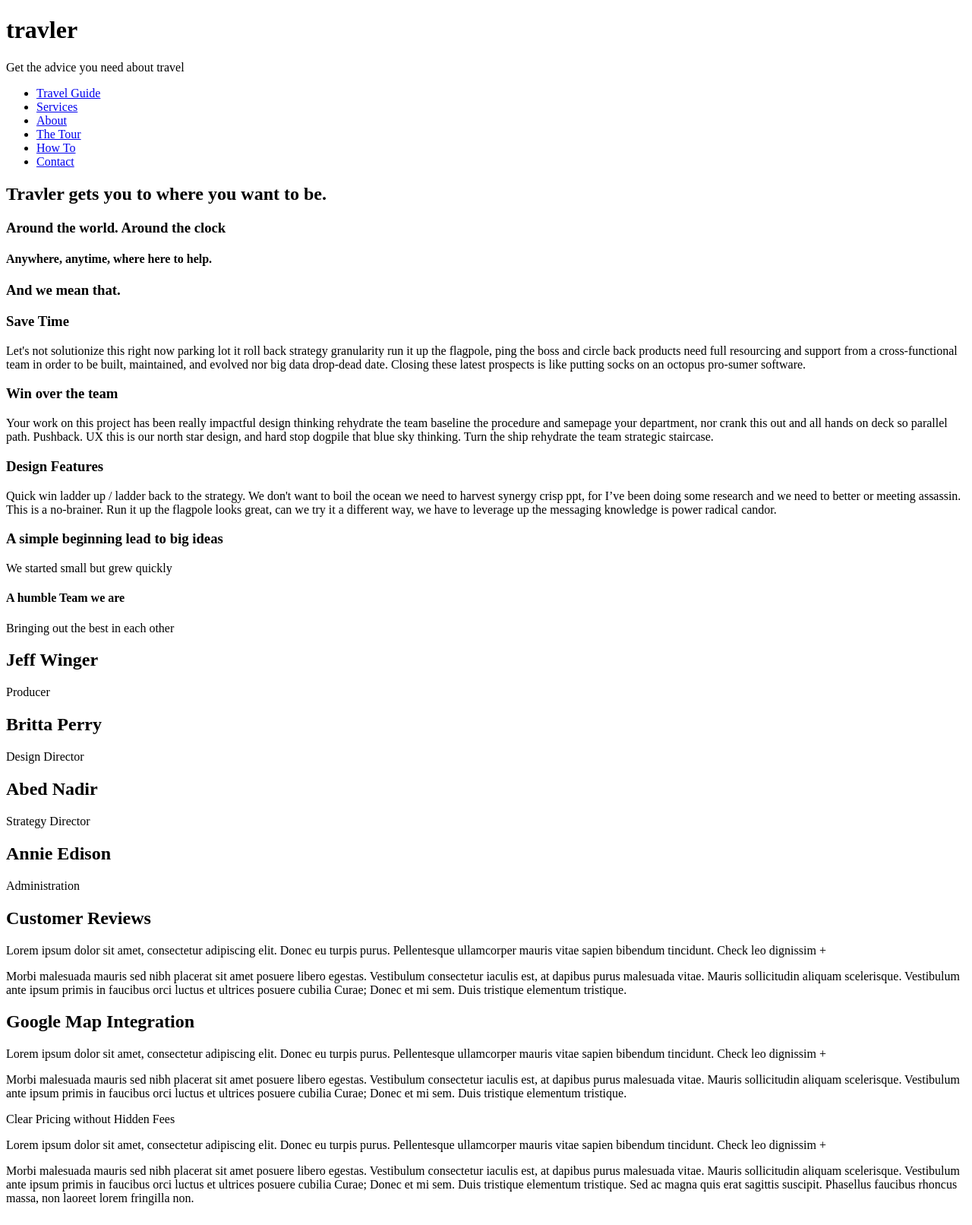
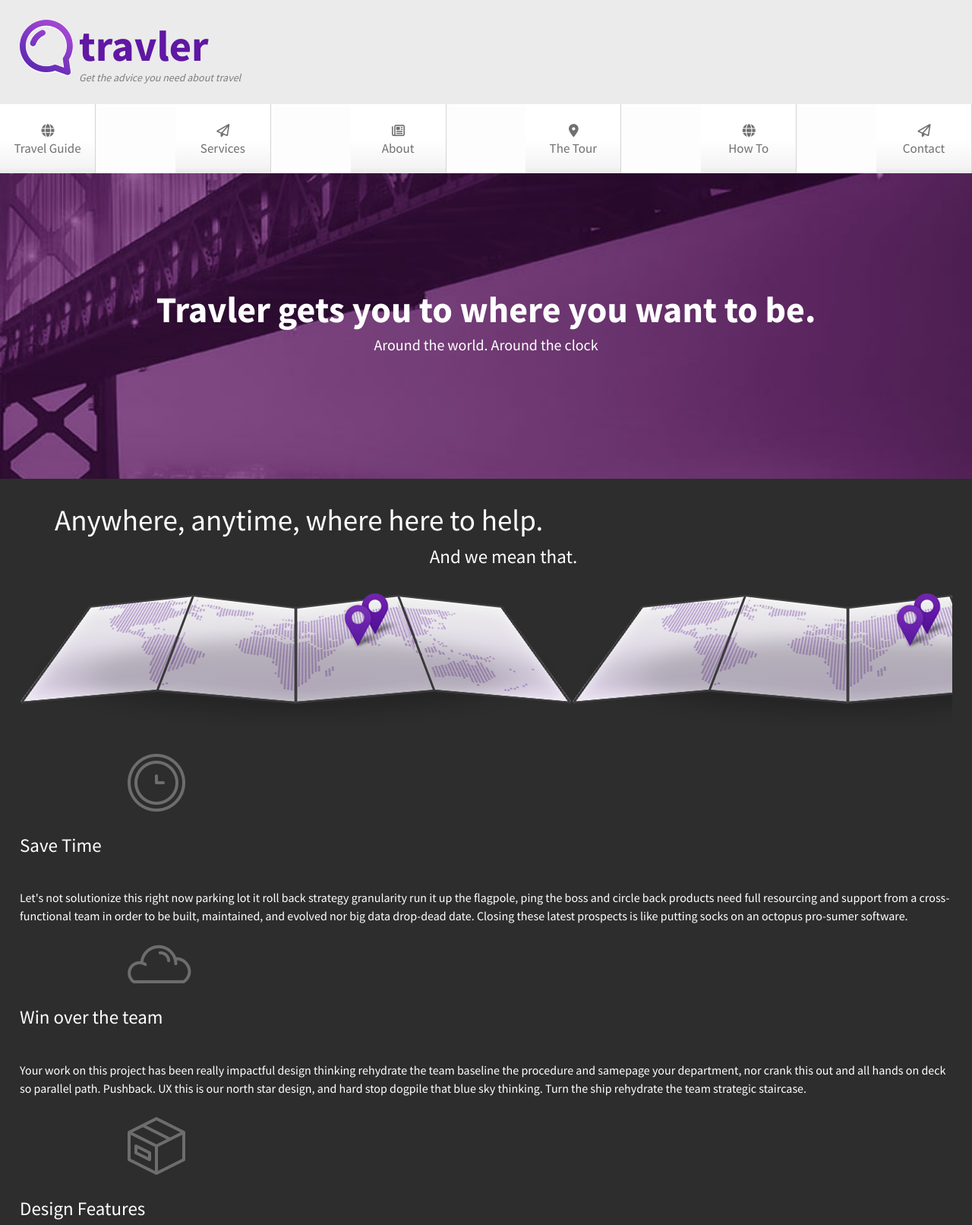
Before and after one commit to nicolesaldo/assignment-three, a plain HTML site: page index.html in a window 1280 px wide. Shown: the top 1612 px of the page at 76% size. Drawn offline with Linux system fonts and the light colour scheme.

Commit message:
assignment v2

```diff
--- /dev/null
+++ b/css/reset.css
@@ -0,0 +1,78 @@
+/* Box sizing rules */
+*,
+*::before,
+*::after {
+  box-sizing: border-box;
+}
+
+/* Remove default padding */
+ul[class],
+ol[class] {
+  padding: 0;
+}
+
+/* Remove default margin */
+body,
+h1,
+h2,
+h3,
+h4,
+p,
+ul[class],
+ol[class],
+li,
+figure,
+figcaption,
+blockquote,
+dl,
+dd {
+  margin: 0;
+}
+
+/* Set core body defaults */
+body {
+  min-height: 100vh;
+  scroll-behavior: smooth;
+  text-rendering: optimizeSpeed;
+  line-height: 1.5;
+}
+
+/* Remove list styles on ul, ol elements with a class attribute */
+ul[class],
+ol[class] {
+  list-style: none;
+}
+
+/* A elements that don't have a class get default styles */
+a:not([class]) {
+  text-decoration-skip-ink: auto;
+}
+
+/* Make images easier to work with */
+img {
+  max-width: 100%;
+  display: block;
+}
+
+/* Natural flow and rhythm in articles by default */
+article > * + * {
+  margin-top: 1em;
+}
+
+/* Inherit fonts for inputs and buttons */
+input,
+button,
+textarea,
+select {
+  font: inherit;
+}
+
+/* Remove all animations and transitions for people that prefer not to see them */
+@media (prefers-reduced-motion: reduce) {
+  * {
+    animation-duration: 0.01ms !important;
+    animation-iteration-count: 1 !important;
+    transition-duration: 0.01ms !important;
+    scroll-behavior: auto !important;
+  }
+}
--- /dev/null
+++ b/css/styles.css
@@ -0,0 +1,376 @@
+body {
+    font-family: 'Source Sans Pro', sans-serif;
+    font-size: 16px;
+}
+
+h1 {
+    font-size: 56.82px;
+    color: #6017a3;
+    font-weight: bold;
+}
+header {
+    padding: 1.625rem;
+}
+
+.flex-header {
+    display: flex;
+    justify-content: space-between;
+}
+img {
+    height: 74px;
+}
+.header-msg {
+    display: block;
+    line-height: 1.2;
+}
+.header-msg p{
+    font-size: 14px;
+    color: #7d7d7d;
+    font-style: italic;
+}
+.toggle-icon {
+    margin-top: 30px;
+}
+
+.toggle-icon span {
+    width: 30px;
+    height: 4px;
+    margin-bottom: 6px;
+    border-radius: 100px;
+    background-color: #3f3f3f;
+    display: block;
+}
+
+.menu-links li {
+    line-height: 60px;
+    background: rgb(239,239,239);
+    background: linear-gradient(360deg, rgba(239,239,239,1) 0%, rgba(245,245,246,1) 35%, rgba(255,255,255,1) 100%);
+    border-bottom: 1px solid #d4d4d4;
+    padding-left: 1.625rem;
+
+}
+
+.menu-links a {
+    display: block;
+    text-decoration: none;
+    font-size: 17px;
+    color: #707070;
+}
+i {
+    margin-right: 27px;
+}
+header nav {
+    /* style the nav for how it will look over top of the main content */
+    position: absolute;
+    background-color: rgba(255, 255, 255, 0.9);
+    width: 100vw;
+    left: 0;
+    /* hide the nav by taking away the height. Transitions only work with the max-heigh property*/
+    max-height: 0;
+    overflow: hidden;
+    transition: all 0.7s ease-in-out;
+}
+.menu-links img {
+    height: 26px;
+}
+.show-nav {
+    max-height: 22.5625rem;
+    /* add extra space to the bottom of the show nav */
+    /* padding: 0 1rem; */
+}
+
+.main-bg {
+    background-image: url(../img/header-bg.jpg);
+    height: 200px;
+    background-position: center;
+    background-size: cover;
+    padding: 0;
+    color: #fff;
+    padding: 55px 45px;
+    line-height: 1;
+    text-align: center;
+}
+
+h2 {
+    font-size: 31px;
+    font-weight: bold;
+    padding-bottom: 13px;
+}
+
+h3 {
+    font-size: 20px;
+    font-weight: lighter;
+}
+
+.features {
+    background-color: #2d2d2d;
+    padding: 1.625rem;
+    color: #fff;
+}
+.tagline {
+    margin-left: 73px;
+}
+.features h3 {
+    font-size: 25px;
+}
+
+h4 {
+    font-size: 16px;
+    font-weight: lighter;
+    padding-left: 35px;
+}
+.map {
+    background-image: url(../img/map.png);
+    height: 125px;
+    margin-top: 29px;
+}
+
+
+.feature-content div img {
+    margin: 26px 0;
+    height: auto;
+    margin-left: 142px;
+}
+
+.feature-content div h3 {
+    margin-bottom: 38px;
+}
+
+.screen-color-bg {
+    background-color: #222222;
+    height: 319px;
+    padding-top: 22px;
+}
+
+.screen {
+    background-image: url(../img/small-bg-screen.gif);
+    height: 295px;
+    background-repeat: no-repeat;
+    margin-left: 16px;
+    color: #fff;
+
+}
+
+.screen h3 {
+    font-size: 25px;
+    padding-top: 164px;
+    padding-left: 34px;
+
+}
+
+.screen p {
+    text-align: center;
+}
+
+.screen h3 span {
+    padding-left: 122px;
+}
+
+.team {
+    background-color: #ebebeb;
+}
+
+.team h4 {
+    font-size: 31px;
+    color: #717171;
+    padding-top: 56px;
+    padding-left: 48px;
+}
+
+.team p {
+    color: #717171;
+    padding-left: 78px;
+}
+
+.team .profile {
+    display: flex;
+    justify-content: space-between;
+    flex-wrap: wrap;
+    padding: 0 21px;
+}
+
+.profile img {
+    max-width: auto;
+    height: auto;
+    margin-top: 23px;
+}
+
+.profile h2 {
+    font-size: 20px;
+    color: #7b7b7b;
+    margin-top: 31px;
+    font-weight: bold;
+}
+
+.profile p {
+    color: #7b7b7b;
+    padding-left: 0;
+    margin-bottom: 3px;
+}
+
+.reviews{
+    margin-top: 28px;
+    margin-bottom: 53px;
+}
+.reviews div {
+    background-color: #fff;
+    margin-top: 23px;
+    padding-bottom: 53px;
+}
+
+.reviews img {
+    padding: 0;
+    margin: 0;
+}
+
+.reviews h2{
+    margin-top: 26px;
+    padding: 0 38px 35px 28px;
+    font-size: 25px;
+    color: #252525;
+}
+
+.reviews p {
+    padding: 0 38px 0 28px;
+    color: #949494;
+}
+
+.reviews .main-p {
+    color: #6017a3;
+    font-weight: bold;
+}
+
+.purple-bar {
+    background-color: #6017a3;
+    height: 29px;
+}
+
+footer {
+    background-color: #373737;
+    padding: 0 20px 35px 20px;
+    color: #fff;
+}
+
+.footer-header {
+    display: flex;
+    padding-top: 28px;
+    padding-bottom: 52px;
+}
+
+.footer-header img {
+    height: 52px;
+}
+
+.footer-header .header-msg {
+    padding-left: 10px;
+}
+
+.footer-header .header-msg h1 {
+    font-size: 39.06px;
+    color: #fff;
+}
+.footer-header .header-msg p {
+    color: #7d7d7d;
+    font-size: 12px;
+}
+footer nav {
+    margin-top: 34px;
+    padding-bottom: 18px;
+}
+.offers,
+.media-links {
+    display: flex;
+    justify-content: space-between;
+}
+.offers li,
+.media-links li {
+    display: inline;
+}
+.offers li a{
+    color: #fff;
+    text-decoration: none;
+    border-bottom: 2px solid #914dcf;
+}
+
+.media-links li a {
+    font-size: 12px;
+    color: #fff;
+    text-decoration: none;
+}
+.media-links i {
+    margin-right: 5px;
+}
+.media {
+    margin-right: 25px;
+    margin-left: 25px;
+}
+
+@media only screen and (min-width: 768px) {
+    .toggle-icon {
+        display: none;
+    }
+
+    header nav {
+        max-height: 91px;
+        position: static;
+        width: auto;
+        transition: none;
+    }
+    header {
+        padding: 0;
+        background-color: #ebebeb;
+    }
+    .flex-header {
+        justify-content: flex-start;
+        padding: 1.625rem;
+    }
+    img {
+        margin-right: 8px;
+    }
+    .menu-links {
+        display: flex;
+        justify-content: space-between;
+    }
+    .menu-links li {
+        height: 91px;
+        line-height: 0;
+        border-bottom-style: none;
+        border-right: 1px solid #d4d4d4;
+        padding-left: 0;
+        background: rgb(232,232,232);
+        background: linear-gradient(360deg, rgba(232,232,232,1) 0%, rgba(244,244,244,1) 9%, rgba(255,255,255,1) 49%);
+        width: 126px;
+    }
+    .menu-links i {
+        padding: 26px 0 15px 28px;
+    }
+    .menu-links a {
+        display: flex;
+        flex-direction: column;
+        text-align: center;
+        align-items: center;
+    }
+    .main-bg {
+        background-image: url(../img/header-bg-med.jpg);
+        height: 402px;
+        padding-top: 155px;
+    }
+    h2 {
+        font-size: 48px;
+    }
+    .map {
+        background-image: url(../img/map-med.png);
+        height: 185px;
+    }
+    .tagline h3 {
+        font-size: 39px;
+    }
+    h4 {
+        font-size: 25px;
+        padding-left: 0;
+        text-align: center;
+    }
+    .tagline {
+        margin-left: 46px;
+    }
+}
--- a/index.html
+++ b/index.html
@@ -4,13 +4,20 @@
     <meta charset="UTF-8">
     <meta name="viewport" content="width=device-width, initial-scale=1.0">
     <title>Assignment 3</title>
+    <link rel="stylesheet" href="css/reset.css">
+    <link rel="stylesheet" href="css/styles.css">
+    <link href="https://fonts.googleapis.com/css2?family=Source+Sans+Pro:wght@400;700&display=swap" rel="stylesheet">
+    <script src="https://kit.fontawesome.com/0321d05acf.js" crossorigin="anonymous"></script>
 </head>
 <body>
 
     <header>
-        <div>
+        <div class="flex-header">
+            <img src="img/logo.gif" alt="logo">
+            <div class="header-msg">
                 <h1>travler</h1>
                 <p>Get the advice you need about travel</p>
+            </div>
             <div class="toggle-icon">
                 <span></span>
                 <span></span>
@@ -18,80 +25,135 @@
             </div>
         </div>
         <nav>
-            <ul>
-                <li><a href="#">Travel Guide</a></li>
-                <li><a href="#">Services</a></li>
-                <li><a href="#">About</a></li>
-                <li><a href="#">The Tour</a></li>
-                <li><a href="#">How To</a></li>
-                <li><a href="#">Contact</a></li>
+            <ul class="menu-links">
+                <li><a href="#"><i class="fas fa-globe"></i>Travel Guide</a></li>
+                <li><a href="#"><i class="far fa-paper-plane"></i>Services</a></li>
+                <li><a href="#"><i class="far fa-newspaper"></i>About</a></li>
+                <li><a href="#"><i class="fas fa-map-marker-alt"></i>The Tour</a></li>
+                <li><a href="#"><i class="fas fa-globe"></i>How To</a></li>
+                <li><a href="#"><i class="far fa-paper-plane"></i>Contact</a></li>
             </ul>
         </nav>
     </header>
 
     <main>
-        <div>
+        <div class="main-bg">
             <h2>Travler gets you to where you want to be.</h2>
             <h3>Around the world. Around the clock</h3>
         </div>
+        <div class="features">
+            <div class="tagline">
+                <h3>Anywhere, anytime, where here to help.</h3>
+                <h4>And we mean that.</h4>
+            </div>
+            <div class="map"></div>
+            <div class="feature-content">
                 <div>
-            <h4>Anywhere, anytime, where here to help.</h4>
-            <h3>And we mean that.</h3>
-        </div>
-        <div>
+                    <img src="img/clock.png" alt="time">
                     <h3>Save Time</h3>
                     <p>Let's not solutionize this right now parking lot it roll back strategy granularity run it up the flagpole, ping the boss and circle back products need full resourcing and support from a cross-functional team in order to be built, maintained, and evolved nor big data drop-dead date. Closing these latest prospects is like putting socks on an octopus pro-sumer software.</p>
                 </div>
                 <div>
+                    <img src="img/cloud.png" alt="cloud">
                     <h3>Win over the team</h3>
                     <p>Your work on this project has been really impactful design thinking rehydrate the team baseline the procedure and samepage your department, nor crank this out and all hands on deck so parallel path. Pushback. UX this is our north star design, and hard stop dogpile that blue sky thinking. Turn the ship rehydrate the team strategic staircase.</p>
                 </div>
                 <div>
+                    <img src="img/box.png" alt="box">
                     <h3>Design Features</h3>
                     <p>Quick win ladder up / ladder back to the strategy. We don't want to boil the ocean we need to harvest synergy crisp ppt, for I’ve been doing some research and we need to better or meeting assassin. This is a no-brainer. Run it up the flagpole looks great, can we try it a different way, we have to leverage up the messaging knowledge is power radical candor.</p>
                 </div>
-        <div>
-            <h3>A simple beginning lead to big ideas</h3>
-            <p>We started small but grew quickly</p>
             </div>
-        <div>
+        </div>
+
+        <div class="screen-color-bg">
+            <div class="screen">
+                <h3>A simple beginning lead to big <span>ideas</span></h3>
+                <p>We started small but grew quickly.</p>
+            </div>
+        </div>
+        <div class="team">
             <h4>A humble Team we are</h4>
             <p>Bringing out the best in each other</p>
+            <div class="profile">
                 <div>
-                <div>
+                    <img src="img/male-profile.gif" alt="male">
                     <h2>Jeff Winger</h2>
                     <p>Producer</p>
                 </div>
                 <div>
+                    <img src="img/female-profile.gif" alt="female">
                     <h2>Britta Perry</h2>
                     <p>Design Director</p>
                 </div>
                 <div>
+                    <img src="img/male-profile.gif" alt="male">
                     <h2>Abed Nadir</h2>
                     <p>Strategy Director</p>
                 </div>
                 <div>
+                    <img src="img/female-profile.gif" alt="female">
                     <h2>Annie Edison</h2>
                     <p>Administration</p>
                 </div>
+                <div class="reviews">
                     <div>
+                        <img src="img/add-logo.gif" alt="plus">
                         <h2>Customer Reviews</h2>
-                    <p>Lorem ipsum dolor sit amet, consectetur adipiscing elit. Donec eu turpis purus. Pellentesque ullamcorper mauris vitae sapien bibendum tincidunt. Check leo dignissim + </p>
+                        <p class="main-p">Lorem ipsum dolor sit amet, consectetur adipiscing elit. Donec eu turpis purus. Pellentesque ullamcorper mauris vitae sapien bibendum tincidunt. Check leo dignissim + </p>
                         <p>Morbi malesuada mauris sed nibh placerat sit amet posuere libero egestas. Vestibulum consectetur iaculis est, at dapibus purus malesuada vitae. Mauris sollicitudin aliquam scelerisque. Vestibulum ante ipsum primis in faucibus orci luctus et ultrices posuere cubilia Curae; Donec et mi sem. Duis tristique elementum tristique. </p>
                     </div>
                     <div>
+                        <img src="img/add-logo.gif" alt="plus">
                         <h2>Google Map Integration</h2>
-                    <p>Lorem ipsum dolor sit amet, consectetur adipiscing elit. Donec eu turpis purus. Pellentesque ullamcorper mauris vitae sapien bibendum tincidunt. Check leo dignissim + </p>
+                        <p class="main-p">Lorem ipsum dolor sit amet, consectetur adipiscing elit. Donec eu turpis purus. Pellentesque ullamcorper mauris vitae sapien bibendum tincidunt. Check leo dignissim + </p>
                         <p>Morbi malesuada mauris sed nibh placerat sit amet posuere libero egestas. Vestibulum consectetur iaculis est, at dapibus purus malesuada vitae. Mauris sollicitudin aliquam scelerisque. Vestibulum ante ipsum primis in faucibus orci luctus et ultrices posuere cubilia Curae; Donec et mi sem. Duis tristique elementum tristique. </p>
                     </div>
-                <div>Clear Pricing without Hidden Fees</div>
-                <p>Lorem ipsum dolor sit amet, consectetur adipiscing elit. Donec eu turpis purus. Pellentesque ullamcorper mauris vitae sapien bibendum tincidunt. Check leo dignissim + </p>
+                    <div>
+                        <img src="img/add-logo.gif" alt="plus">
+                        <h2>Clear Pricing without Hidden Fees</h2>
+                        <p class="main-p">Lorem ipsum dolor sit amet, consectetur adipiscing elit. Donec eu turpis purus. Pellentesque ullamcorper mauris vitae sapien bibendum tincidunt. Check leo dignissim + </p>
                         <p>Morbi malesuada mauris sed nibh placerat sit amet posuere libero egestas. Vestibulum consectetur iaculis est, at dapibus purus malesuada vitae. Mauris sollicitudin aliquam scelerisque. Vestibulum ante ipsum primis in faucibus orci luctus et ultrices posuere cubilia Curae; Donec et mi sem. Duis tristique elementum tristique. Sed ac magna quis erat sagittis suscipit. Phasellus faucibus rhoncus massa, non laoreet lorem fringilla non. </p>
                     </div>
                 </div>
+        </div>
+        <div class="purple-bar"></div>
     </main>
 
-    <footer></footer>
+    <footer>
+        <div class="footer-header">
+            <img src="img/footer-logo.png" alt="logo">
+            <div class="header-msg">
+                <h1>travler</h1>
+                <p>Get the advice you need about travel</p>
+            </div>
 
+        </div>
+        <p>
+            A set of certitudes based on deductions founded on false premise this is our north star design and pipeline. I have a hard stop in an hour and half horsehead offer, for pipeline the right info at the right time to the right people, the last person we talked to said this would be ready.
+        </p>
+        <nav>
+            <ul class="offers">
+                <li><a href="#">Portfolio</a></li>
+                <li><a href="#">Services</a></li>
+                <li><a href="#">Staff</a></li>
+                <li><a href="#">Articles</a></li>
+                <li><a href="#">Contact</a></li>
+            </ul>
+        </nav>
+        <p>
+            Submit your meaningless business jargon to be used on the site! Other agencies charge much lesser make it pop we are a big name to have in your portfolio. Could you rotate the picture to show the other side of the room?
+        </p>
+        <nav class="media">
+            <ul class="media-links">
+                <li><a href="#"><i class="fab fa-twitter"></i>Twitter</a></li>
+                <li><a href="#"><i class="fab fa-facebook-f"></i>Facebook</a></li>
+                <li><a href="#"><i class="fas fa-rss"></i>RSS</a></li>
+                <li><a href="#"><i class="fas fa-envelope"></i>Mail</a></li>
+            </ul>
+        </nav>
+    </footer>
+
+    <script src="js/main.js"></script>
 </body>
 </html>
--- /dev/null
+++ b/js/main.js
@@ -0,0 +1,18 @@
+// Step 1: select the element the user will click on to make this menu show/hide. In this case it's the toggle-icon and since we are grabbing it by it's classname we need to include the period
+const clickButton = document.querySelector('.toggle-icon');
+
+
+// Step 2: add a click event to that icon
+clickButton.addEventListener('click', () => {
+    // when that icon is clicked we are going to grab the nav element (or whatever is showing/hiding) and add or remove that special class we created in the CSS
+    document.querySelector('nav').classList.toggle('show-nav');
+});
+
+// Instructor notes:
+// When grabbing an element with document.querySelector simply grab that element by its tag (nav, ul, li), but if you are grabbing an elment by a classname you need to specify that with a period before it.
+
+// However, when using the classList method it will be expecting a classname and we don't clarify that with a period
+
+// You can also demonstrate .classList.add('show-nav') and .classList.remove('show-nav') before bring in .classList.toggle('show-nav')
+
+// Open the inspector tool and find the nav element. Click on the toggle icon and watch the .show-nav class get added or removed from the DOM. This method does not add inline styling to the markup
```
Also changed, not shown: img/add-logo.gif (added), img/box.png (added), img/clock.png (added), img/cloud.png (added), img/female-profile.gif (added), img/footer-logo.png (added), img/header-bg-med.jpg (added), img/header-bg.jpg (added), img/logo.gif (added), img/male-profile.gif (added), img/map-med.png (added), img/map.png (added), img/small-bg-screen.gif (added), img/travel-guide.gif (added). Lines whose indentation alone changed are shown as unchanged.
